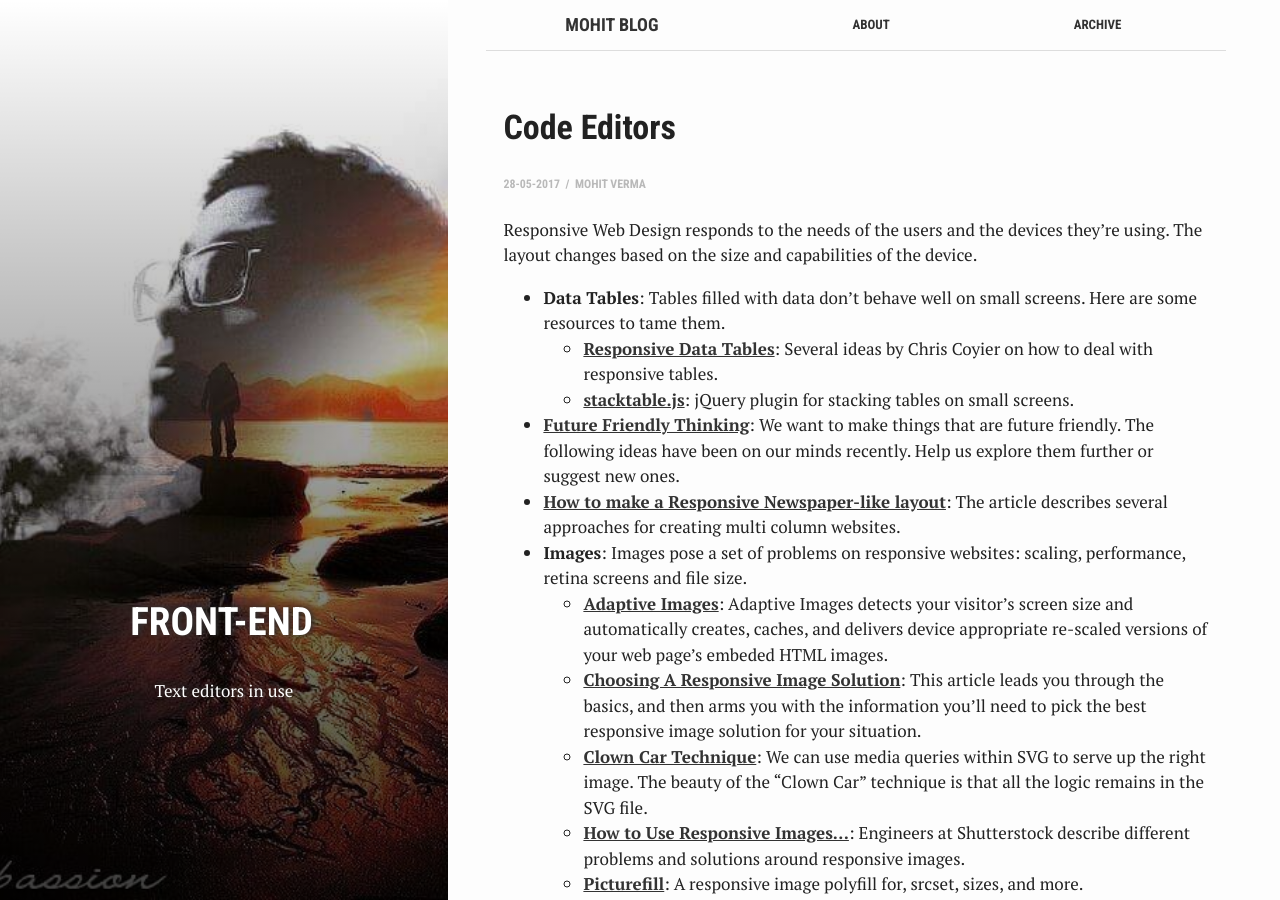
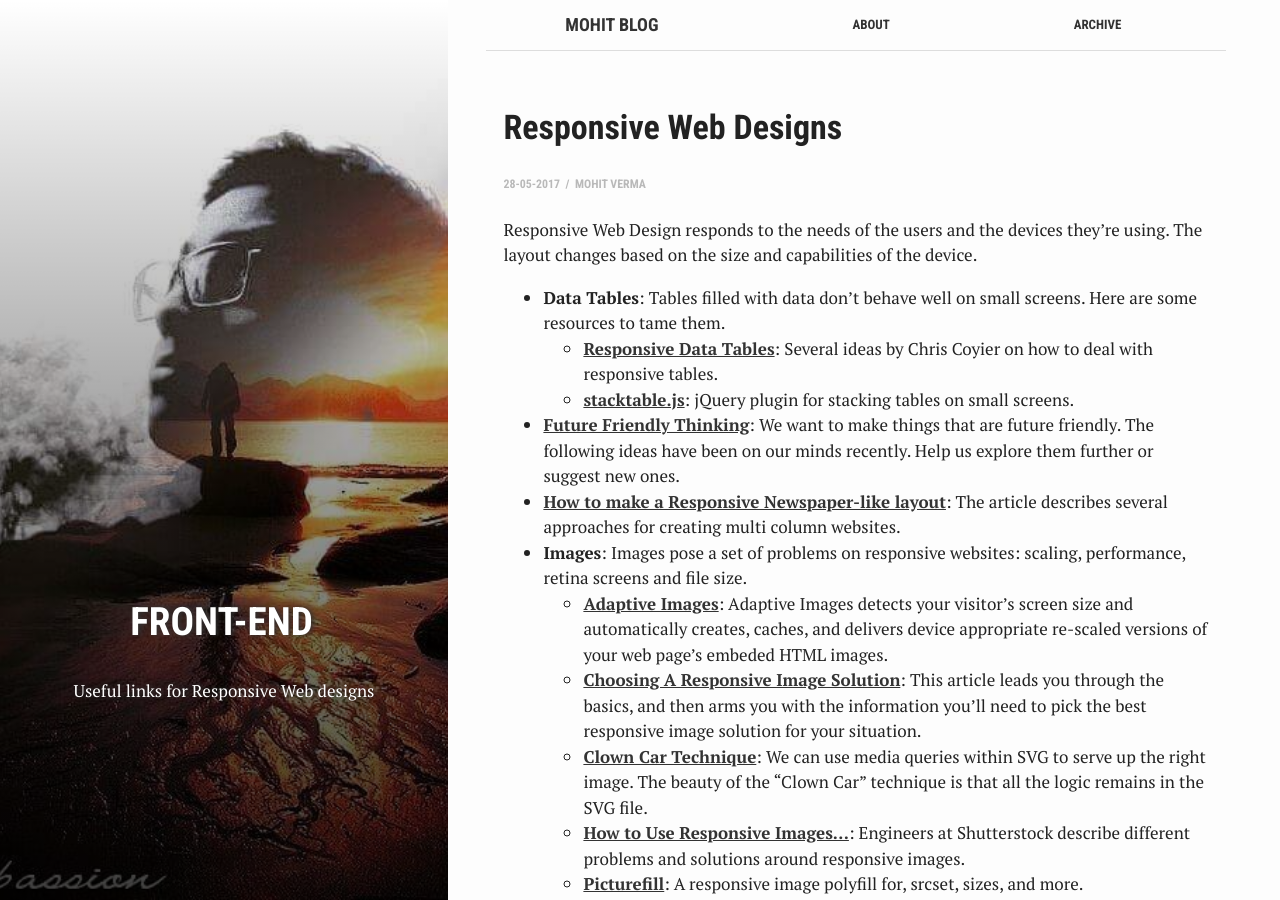
Before and after one commit to mvmohitverma54/mvmohitverma54.github.io, a Jekyll site: the page built from _posts/2016-06-29-responsive.md, in a window 1280 px wide and 900 px high. Built offline with Jekyll 4.4.1, drawn with Linux system fonts in a browser that asks for light colours.

Commit message:
changing crawler title

```diff
--- a/_posts/2016-06-29-responsive.md
+++ b/_posts/2016-06-29-responsive.md
@@ -1,9 +1,9 @@
 ---
 bg: "xrails.jpg"
 layout: post
-title:  "Code Editors"
-crawlertitle: "Code editors"
-summary: "Text editors in use"
+title:  "Responsive Web Designs"
+crawlertitle: "Responsive web designing"
+summary: "Useful links for Responsive Web designs"
 date:   2017-05-28 09:39:47 +0700
 categories: posts
 tags: ['front-end']
```
